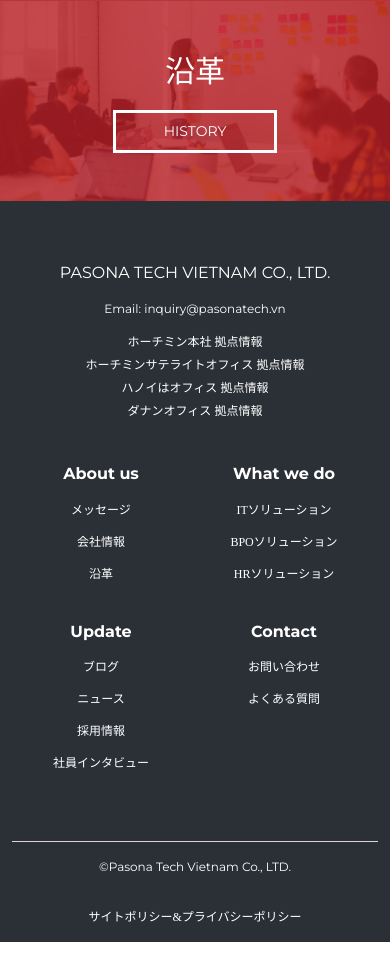
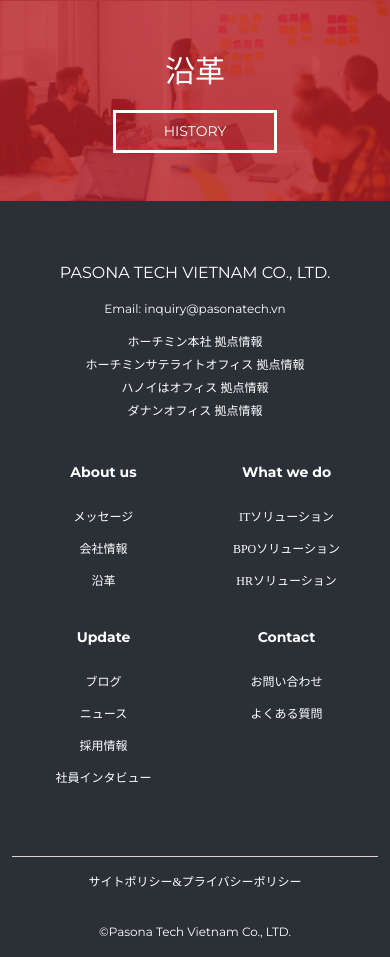
Before and after one commit to nhathoai/homepage, a plain HTML site: page company.html in a window 390 px wide. Shown: the part 4323-5280 px from the top of the page. Drawn offline with Linux system fonts and the light colour scheme; grey boxes are pictures that could not be loaded.

Commit message:
Update style.css

```diff
--- a/assets/css/style.css
+++ b/assets/css/style.css
@@ -894,7 +894,6 @@ section#introduce {
 }
 
 .footer .footer-top {
-  background-size: contain;
   padding: 60px 0 30px 0;
 }
 
@@ -905,61 +904,9 @@ section#introduce {
 }
 
 
-@media (max-width: 992px) {
-  .footer .footer-top {
-    background-position: center bottom;
-  }
-}
-
-@media (max-width: 768px) {
-  .footer .footer-top .footer-links {
-    margin-bottom: 2rem;
-  }
-
-  .footer-links-par {
-    flex-wrap: wrap;
-  }
-
-  .footer-links {
-    width: 50%;
-  }
-}
-
-@media (max-width: 440px) {
-
-  .footer .footer-top .container,
-  .footer .footer-top .footer-links,
-  .footer .footer-top .footer-info {
-    display: flex;
-    flex-direction: column;
-    align-items: center;
-  }
-
-  .footer .footer-top .footer-links ul li {
-    flex-direction: column;
-  }
-
-  .footer .copyright {
-    display: flex;
-    flex-direction: column;
-    align-content: center;
-    align-items: center;
-  }
-
-  .footer .copyright p,
-  .footer .copyright a {
-    width: 100% !important;
-    text-align: center;
-  }
-}
-
 .footer .footer-top .footer-info {
   margin-bottom: 15px;
   font-family: var(--font-en);
-}
-
-footer .footer-top .footer-info a {
-  font-size: 12px;
 }
 
 footer .footer-top .footer-info p:not(.name, .mail) {
@@ -972,17 +919,8 @@ footer .footer-top .footer-info p:not(.name, .mail) {
   margin-bottom: 0;
 }
 
-
 .footer .footer-top .footer-info .mail {
   margin: 15px 0;
-}
-
-.footer .footer-links {
-  padding-right: 5px;
-}
-
-.footer .footer-links a:hover {
-  color: rgba(186, 29, 36, 1);
 }
 
 .footer .footer-top .footer-links h4 {
@@ -990,24 +928,19 @@ footer .footer-top .footer-info p:not(.name, .mail) {
   font-size: 16px;
   margin-bottom: 20px;
   font-family: var(--font-en);
+  font-size: 14px;
 }
 
 .footer .footer-top .footer-links ul {
   list-style: none;
   padding: 0;
   margin: 0;
-  font-size: 14px;
 }
 
 .footer .footer-top .footer-links ul li {
   padding: 10px 0;
   display: flex;
   align-items: center;
-  font-size: 12px;
-}
-
-.footer .footer-top .footer-links ul li:first-child {
-  padding-top: 0;
 }
 
 .footer .footer-top .footer-links ul a {
@@ -1016,10 +949,6 @@ footer .footer-top .footer-info p:not(.name, .mail) {
   line-height: 1;
 }
 
-.footer .footer-top .footer-contact p {
-  line-height: 26px;
-}
-
 .footer .copyright {
   border-top: 1px solid #e1d3d3;
 }
@@ -1038,15 +967,54 @@ footer .footer-top .footer-info p:not(.name, .mail) {
   font-family: var(--font-en);
 }
 
-@media (max-width: 440px) {
-  #office .box iframe {
-    width: 100%;
+@media (max-width: 992px) {
+  .footer .footer-top {
+    background-position: center bottom;
+  }
+}
+
+@media (max-width: 720px) {
+
+  .footer .footer-top .footer-links {
+    margin-bottom: 2rem;
+  }
+
+  .footer-links-par {
+    flex-wrap: wrap;
+  }
+
+  .footer-links {
+    width: 50%;
+  }
+
+  .footer .footer-top .container,
+  .footer .footer-top .footer-links,
+  .footer .footer-top .footer-info {
+    display: flex;
+    flex-direction: column;
+    align-items: center;
+  }
+
+  .footer .footer-top .footer-links ul li {
+    flex-direction: column;
+  }
+
+  .footer .copyright {
+    display: flex;
+    flex-direction: column;
+    align-content: center;
+    align-items: center;
+    flex-direction: column-reverse;
+  }
+
+  .footer .copyright p,
+  .footer .copyright a {
+    width: 100% !important;
+    text-align: center;
   }
 }
 
 /*-----------------COMPANY-INFO--------------------*/
-
-
 .main-top p {
   padding-top: 50px;
   padding-bottom: 0;
```
Lines whose indentation alone changed are shown as unchanged.
